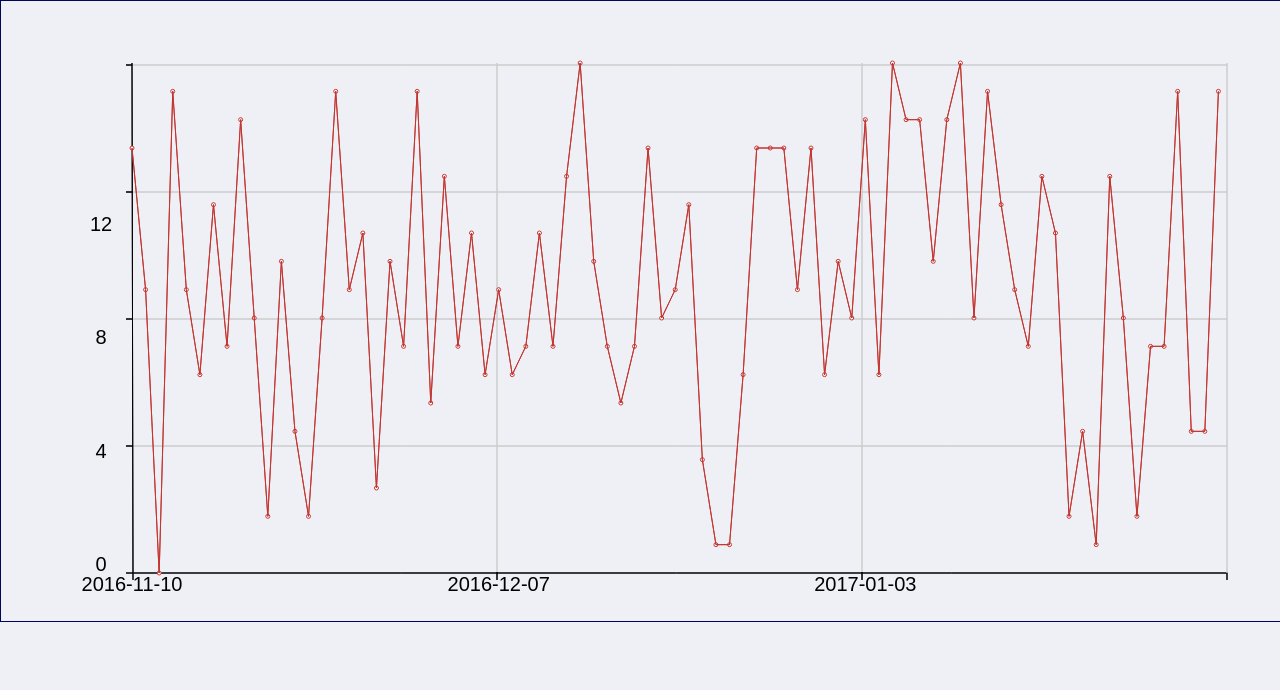
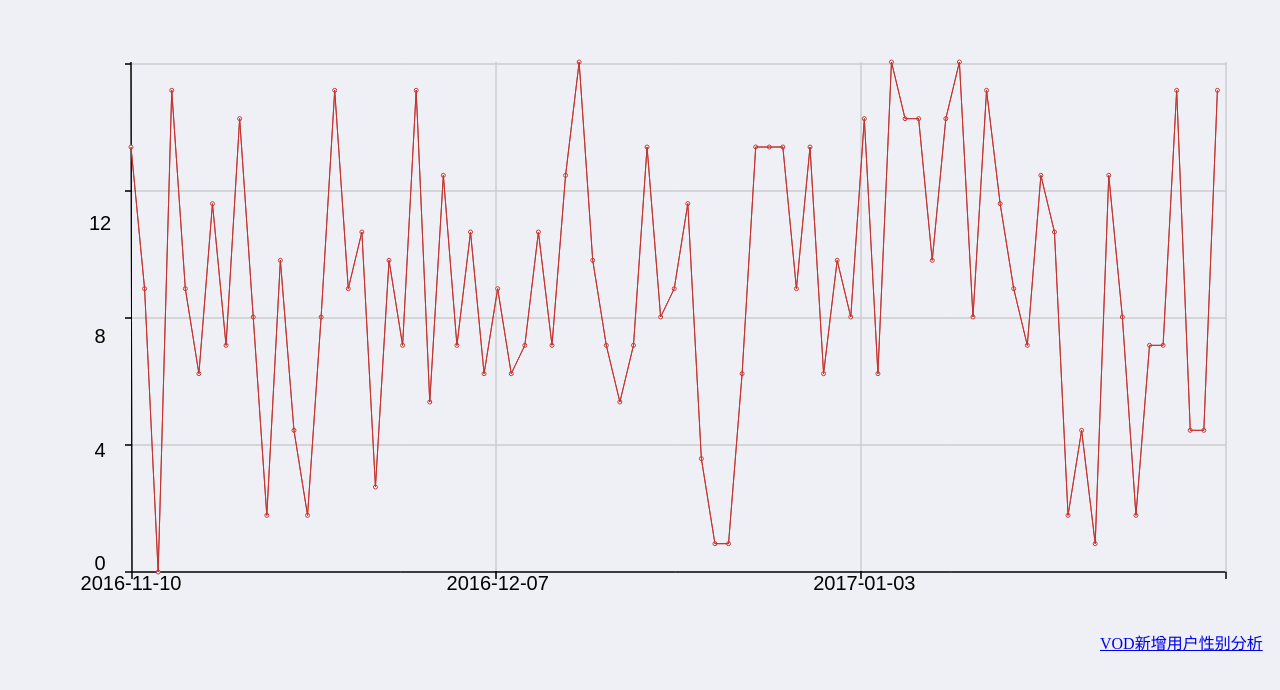
Before and after one commit to kcalbl/chart, a plain HTML site: page index.html in a window 1280 px wide. Shown: the top 690 px of the page. Drawn offline with nearby package versions, Linux system fonts and the light colour scheme.

Commit message:
Add files via upload

```diff
--- a/index.html
+++ b/index.html
@@ -11,14 +11,23 @@
 				margin: 0px;
 				padding: 0px;
 			}
+			#linkPieChart2{
+				display: block;
+				padding: 10px 5px 10px 1100px;
+
+
+			}
 		</style>
 	</head>
 
 	<body style="width: 100%; height: 100%;background-color: #eff0f5;">
-		<canvas id="chart1" style="border: 1px solid #000558;display: block;margin: 0px auto;">
+		<canvas id="chart1" style="display: block;margin: 0px auto;">
 			</canvas>
+			<a href="chart.html" id="linkPieChart2" >VOD新增用户性别分析</a>
 
 		<script type="text/javascript">
+
+
 			var chart1 = document.getElementById("chart1");
 			var context = chart1.getContext("2d");
 			chart1.width = 1366;
```
Also changed, not shown: chart.html (+8 -0 lines).
